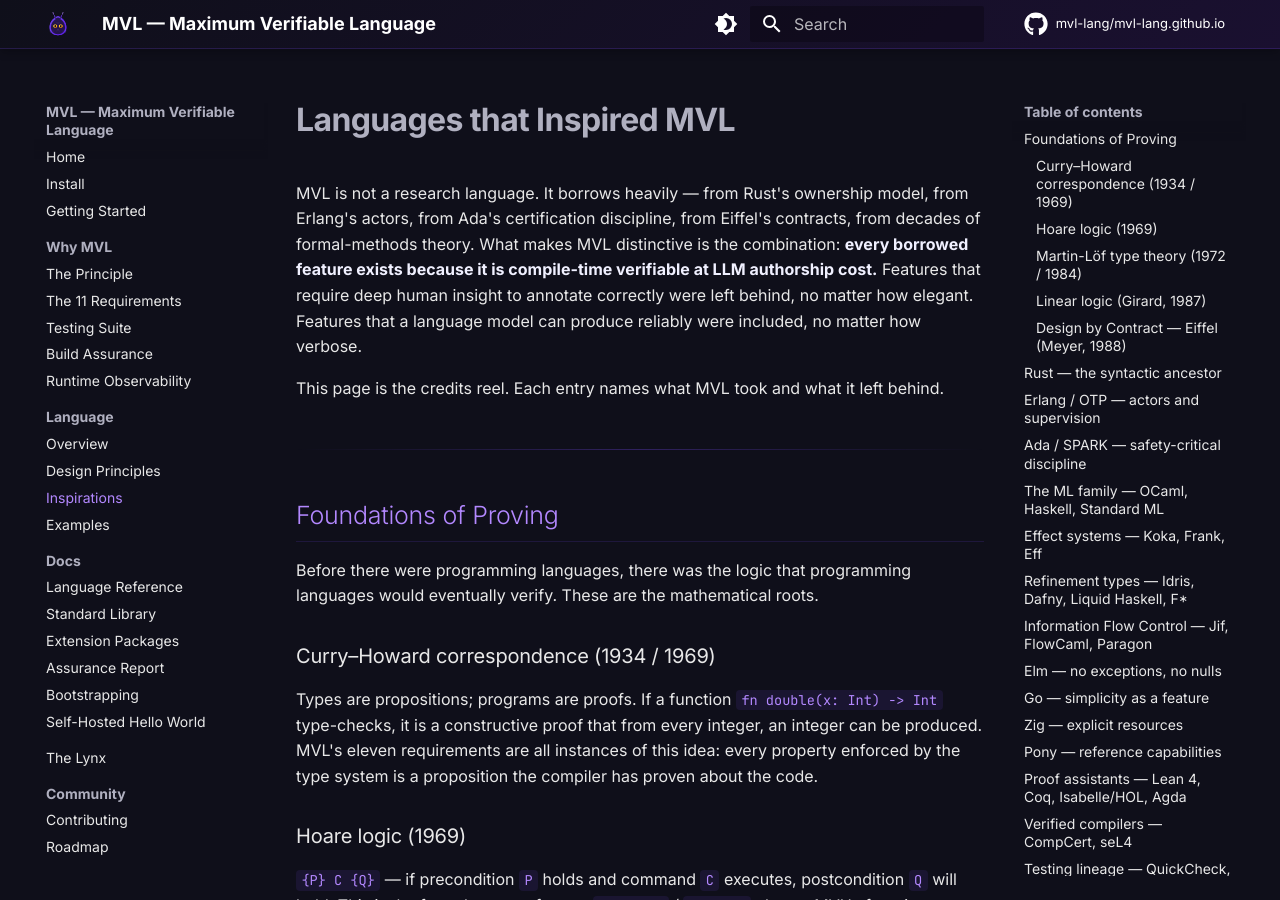
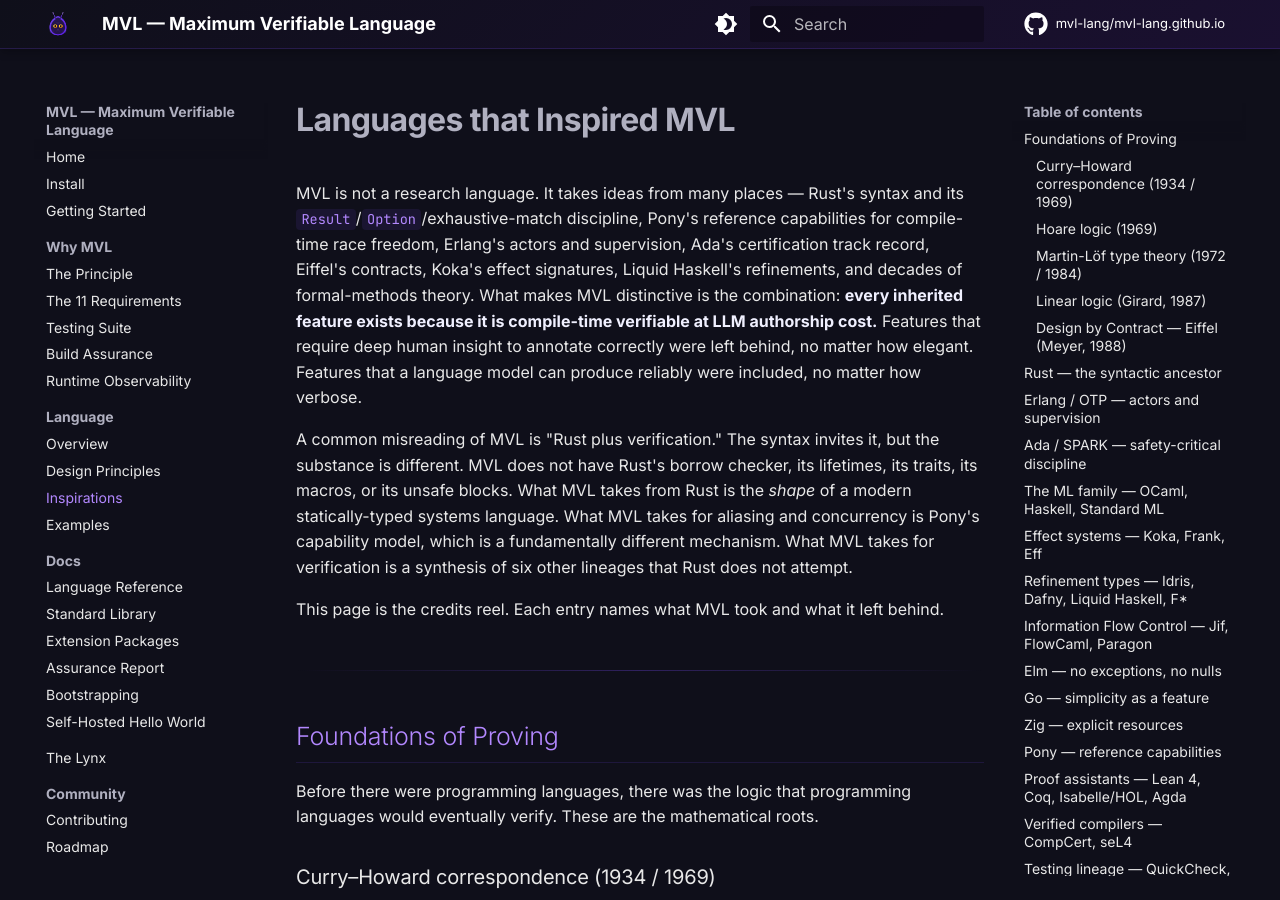
Before and after one commit to mvl-lang/mvl-lang.github.io, an MkDocs documentation site: the page built from docs/language/inspirations.md, in a window 1280 px wide and 900 px high. Built offline with MkDocs 1.6.1 and Material for MkDocs 9.7.7, drawn with Linux system fonts in a browser that asks for light colours; comment, search, counter and statistics services are not loaded; some of the changed text lies outside the part shown.

Commit message:
docs(inspirations): fix opening — ownership is Pony's, not Rust's
Opening paragraph said 'borrows heavily from Rust's ownership model'
which reinforces the exact misreading the page is meant to correct.
Rewritten to list Rust's contributions (syntax, Result/Option,
match discipline) separately from Pony's (reference capabilities
for aliasing and race freedom). Added a paragraph explicitly
warning against the 'Rust plus verification' misreading.

Also fixed the closing pattern summary — 'Rust's core' → 'Rust's
syntax and error discipline' + explicit 'Pony's reference
capabilities'.

Co-Authored-By: Claude Opus 4.5 <noreply@anthropic.com>

```diff
--- a/docs/language/inspirations.md
+++ b/docs/language/inspirations.md
@@ -1,6 +1,8 @@
 # Languages that Inspired MVL
 
-MVL is not a research language. It borrows heavily — from Rust's ownership model, from Erlang's actors, from Ada's certification discipline, from Eiffel's contracts, from decades of formal-methods theory. What makes MVL distinctive is the combination: **every borrowed feature exists because it is compile-time verifiable at LLM authorship cost.** Features that require deep human insight to annotate correctly were left behind, no matter how elegant. Features that a language model can produce reliably were included, no matter how verbose.
+MVL is not a research language. It takes ideas from many places — Rust's syntax and its `Result`/`Option`/exhaustive-match discipline, Pony's reference capabilities for compile-time race freedom, Erlang's actors and supervision, Ada's certification track record, Eiffel's contracts, Koka's effect signatures, Liquid Haskell's refinements, and decades of formal-methods theory. What makes MVL distinctive is the combination: **every inherited feature exists because it is compile-time verifiable at LLM authorship cost.** Features that require deep human insight to annotate correctly were left behind, no matter how elegant. Features that a language model can produce reliably were included, no matter how verbose.
+
+A common misreading of MVL is "Rust plus verification." The syntax invites it, but the substance is different. MVL does not have Rust's borrow checker, its lifetimes, its traits, its macros, or its unsafe blocks. What MVL takes from Rust is the *shape* of a modern statically-typed systems language. What MVL takes for aliasing and concurrency is Pony's capability model, which is a fundamentally different mechanism. What MVL takes for verification is a synthesis of six other lineages that Rust does not attempt.
 
 This page is the credits reel. Each entry names what MVL took and what it left behind.
 
@@ -206,7 +208,7 @@ Each rejection is deliberate. Every dropped feature is a property the compiler c
 
 ## The pattern
 
-MVL is **Rust's core** + **Eiffel's contracts** + **Erlang's actors** + **Ada's certification discipline** + **Koka's effects** + **Liquid Haskell's refinements** + **Jif's information flow** + **modern supply-chain hygiene** — held together by one bet:
+MVL is **Rust's syntax and error discipline** + **Pony's reference capabilities** + **Eiffel's contracts** + **Erlang's actors and supervision** + **Ada's certification discipline** + **Koka's effects** + **Liquid Haskell's refinements** + **Jif's information flow** + **modern supply-chain hygiene** — held together by one bet:
 
 > The annotation burden that made effects, IFC, refinements, contracts, and totality impractical for humans is trivial for LLMs. Every borrowed feature exists because it is compile-time verifiable at LLM authorship cost. The languages that failed to reach mainstream adoption failed on annotation ergonomics, not on verification power. MVL removes the human from that equation.
 
```
